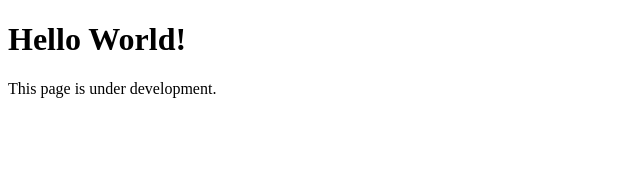
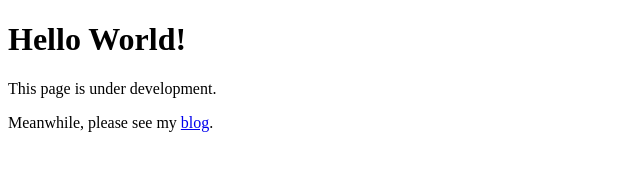
Before and after one commit to jwgibanez/site, a plain HTML site: page index.html in a window 1280 px wide. Shown: the whole page, without its empty margins (0-640 px from the left). Drawn offline with Linux system fonts and the light colour scheme.

Commit message:
Update index.html

```diff
--- a/index.html
+++ b/index.html
@@ -9,6 +9,7 @@
     <body>
         <h1>Hello World!</h1>
         <p>This page is under development.</p>
+        <p>Meanwhile, please see my <a href="https://blog.metahash.xyz">blog</a>.</p>
     </body>
 
 </html>
```
